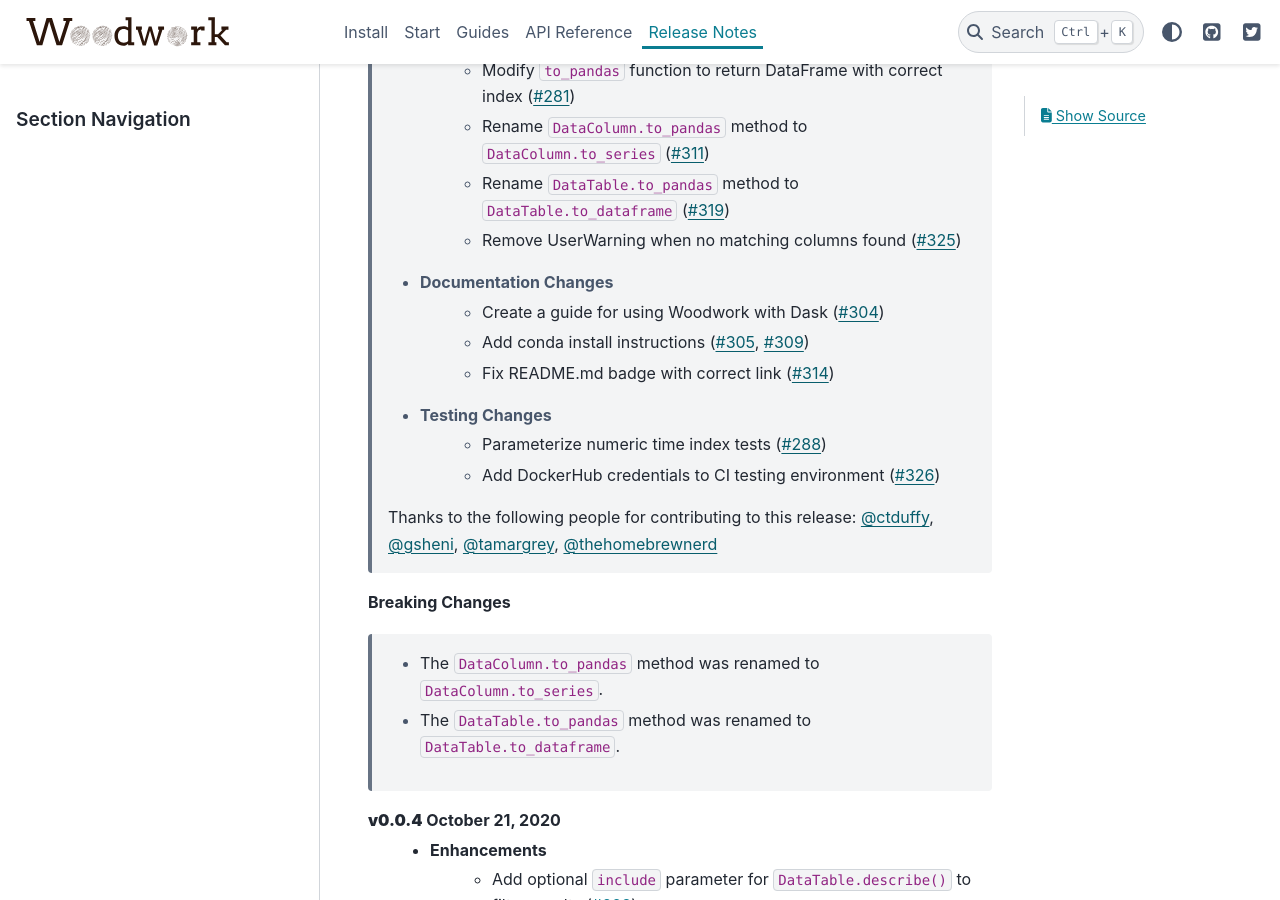
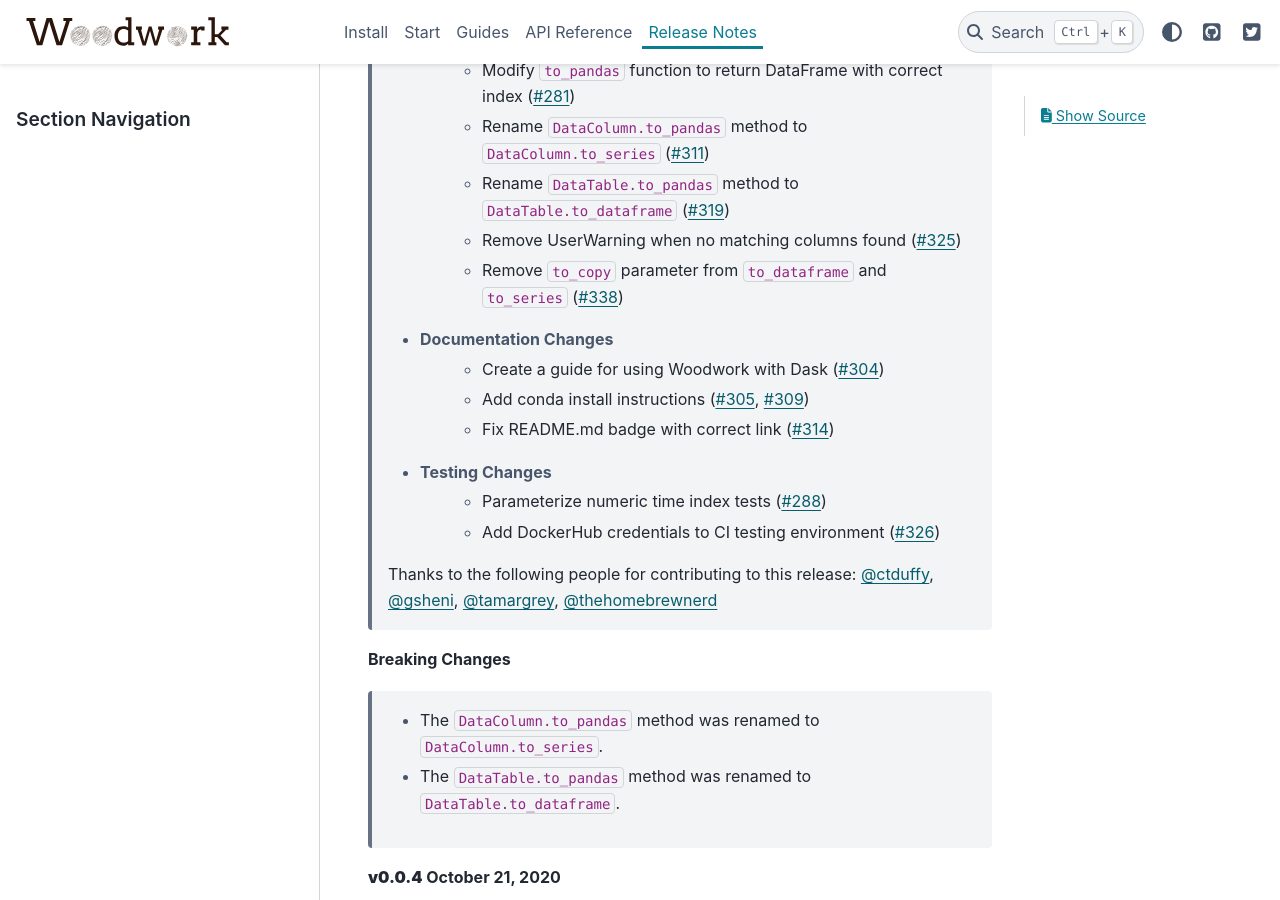
Before and after one commit to alteryx/woodwork, a Sphinx documentation site: the page built from docs/source/release_notes.rst, in a window 1280 px wide and 900 px high, scrolled down 633 px. Built offline with Sphinx 7.4.7 and the PyData theme 0.15.4, drawn with Linux system fonts in a browser that asks for light colours; comment, search, counter and statistics services are not loaded.

Commit message:
release notes

```diff
--- a/docs/source/release_notes.rst
+++ b/docs/source/release_notes.rst
@@ -18,6 +18,7 @@ Release Notes
         * Rename ``DataColumn.to_pandas`` method to ``DataColumn.to_series`` (:pr:`311`)
         * Rename ``DataTable.to_pandas`` method to ``DataTable.to_dataframe`` (:pr:`319`)
         * Remove UserWarning when no matching columns found (:pr:`325`)
+        * Remove ``to_copy`` parameter from ``to_dataframe`` and ``to_series`` (:pr:`338`)
     * Documentation Changes
         * Create a guide for using Woodwork with Dask (:pr:`304`)
         * Add conda install instructions (:pr:`305`, :pr:`309`)
```
